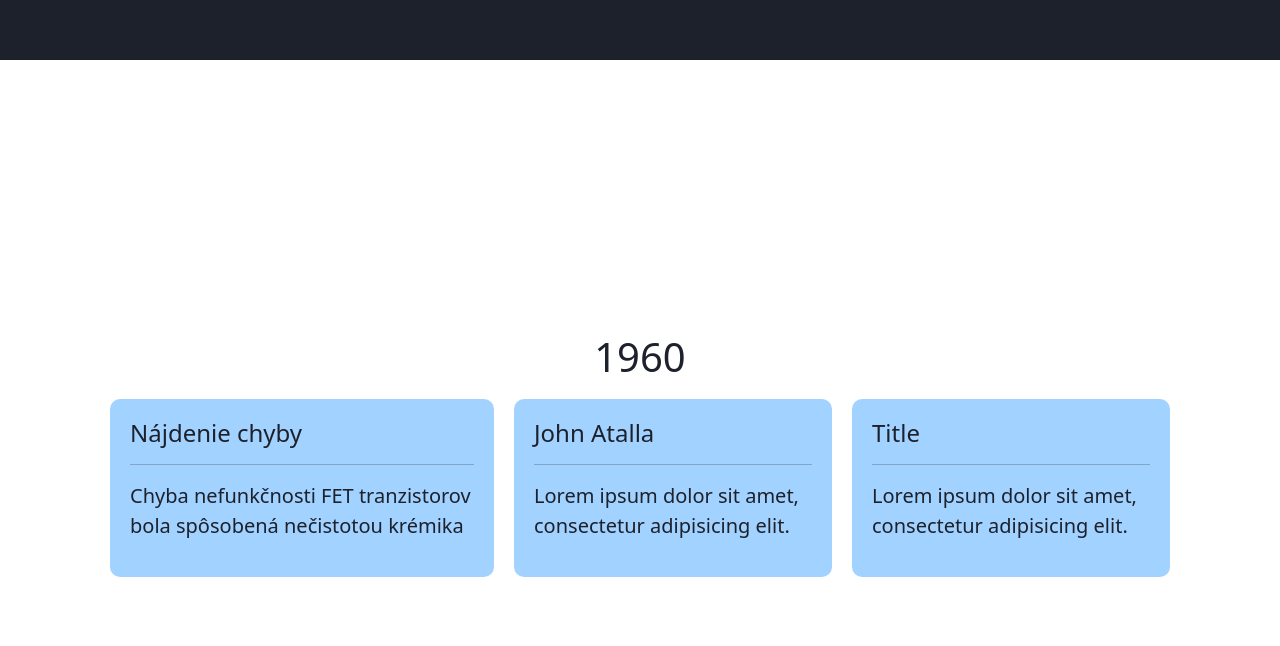
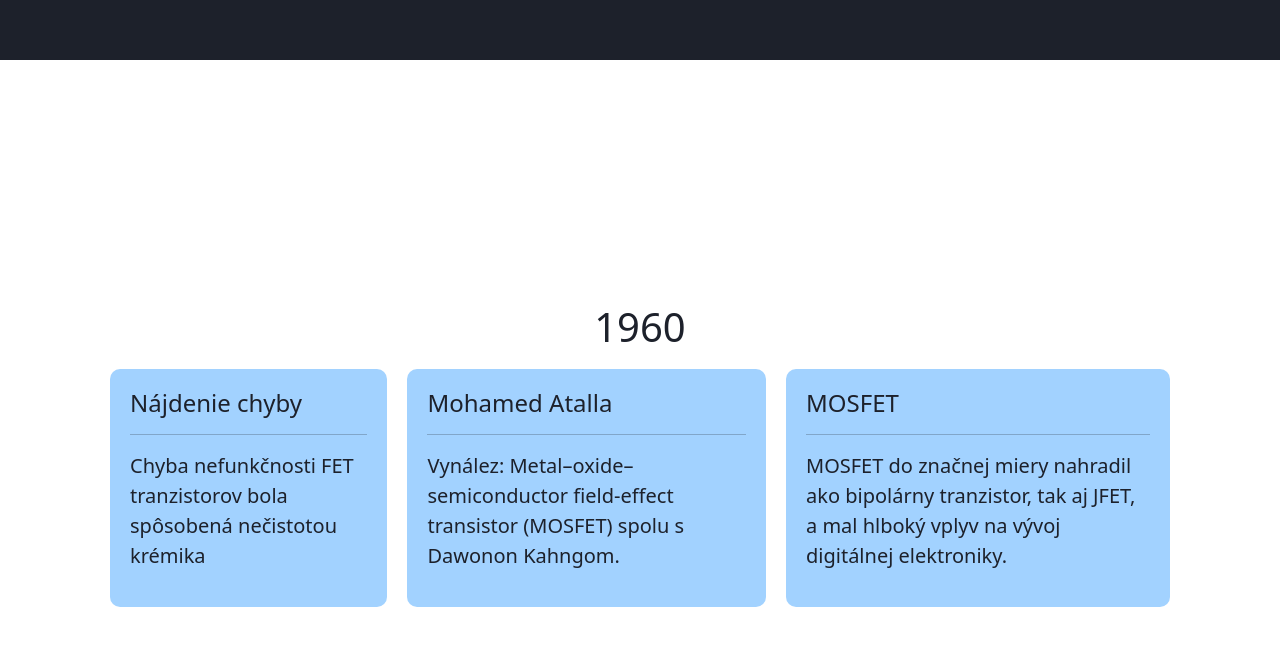
Before and after one commit to MarianFigula/Team-Project-Animations, a plain HTML site: page HTML/history.html in a window 1280 px wide. Shown: the part 4016-4662 px from the top of the page. Drawn offline with Linux system fonts and the light colour scheme.

Commit message:
feat: added history around 1960

```diff
--- a/HTML/history.html
+++ b/HTML/history.html
@@ -157,14 +157,17 @@
                 <p class="fs-5">Chyba nefunkčnosti FET tranzistorov bola spôsobená nečistotou krémika</p>
             </div>
             <div class="text-card">
-                <h4>John Atalla</h4>
+                <h4>Mohamed Atalla</h4>
                 <hr>
-                <p class="fs-5">Lorem ipsum dolor sit amet, consectetur adipisicing elit.</p>
+                <p class="fs-5">Vynález: Metal–oxide–semiconductor field-effect transistor (MOSFET) spolu s Dawonon Kahngom.</p>
             </div>
             <div class="text-card">
-                <h4>Title</h4>
+                <h4>MOSFET</h4>
                 <hr>
-                <p class="fs-5">Lorem ipsum dolor sit amet, consectetur adipisicing elit.</p>
+                <p class="fs-5">
+                    MOSFET do značnej miery nahradil ako bipolárny tranzistor, tak aj JFET,
+                    a mal hlboký vplyv na vývoj digitálnej elektroniky.
+                </p>
             </div>
         </div>
     </div>
```
